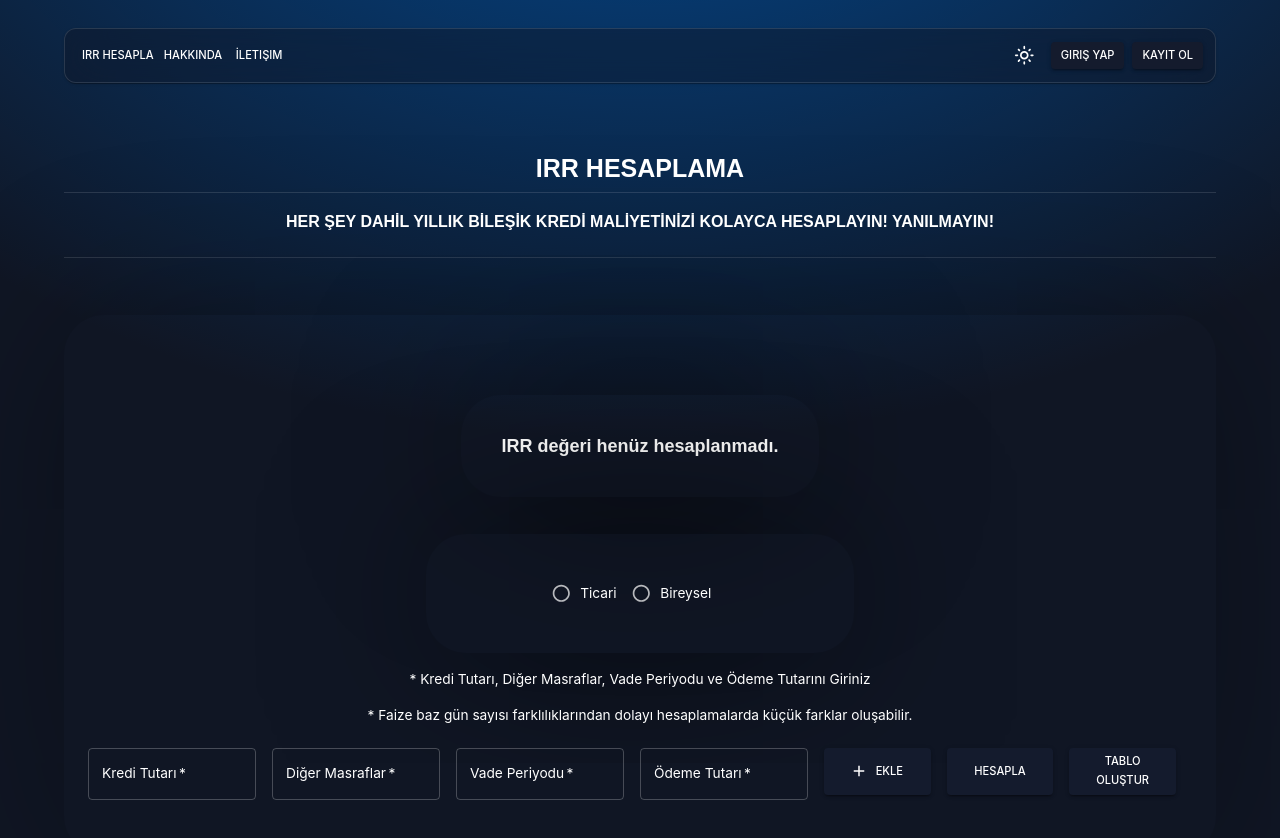
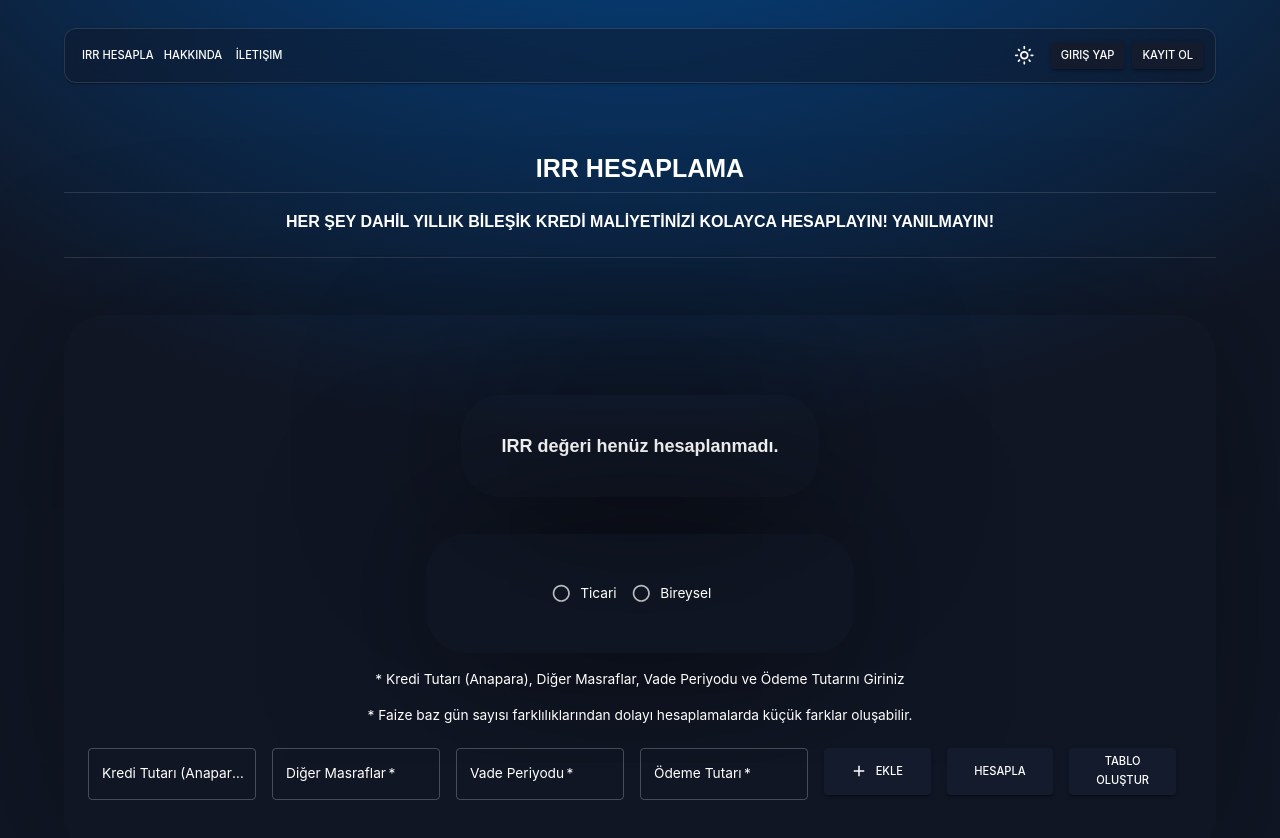
Before and after one commit to haticekatranciakgul/test.kredi-maliyeti-hesaplama, a React (Create React App) app: page / in a window 1280 px wide. Shown: the top 838 px of the page. Built offline with nearby package versions, Linux system fonts and the light colour scheme.

Commit message:
Edit text

```diff
--- a/src/Pages/Calculate.js
+++ b/src/Pages/Calculate.js
@@ -207,7 +207,7 @@ function Calculate() {
                             setCreditType={setCreditType} ></SelectRadioBtn>
                     </Grid>
                     <Grid item xs={12} sx={{ display: "flex", justifyContent: "center" }}>
-                        <Typography>* Kredi Tutarı, Diğer Masraflar, Vade Periyodu ve Ödeme Tutarını Giriniz</Typography>
+                        <Typography>* Kredi Tutarı (Anapara), Diğer Masraflar, Vade Periyodu ve Ödeme Tutarını Giriniz</Typography>
                     </Grid>
                     <Grid item xs={12} sx={{ display: "flex", justifyContent: "center", paddingBottom: '2%' }}>
                         <Typography>* Faize baz gün sayısı farklılıklarından dolayı hesaplamalarda küçük farklar oluşabilir.</Typography>
@@ -219,7 +219,7 @@ function Calculate() {
                                 <Grid item xs={12} sm={6} md={3} lg={3} xl={3} >
                                     <TextField fullWidth
                                         required
-                                        label="Kredi Tutarı"
+                                        label="Kredi Tutarı (Anapara)"
                                         value={initial}
                                         onChange={(e) => {
                                             const value = e.target.value;
```
